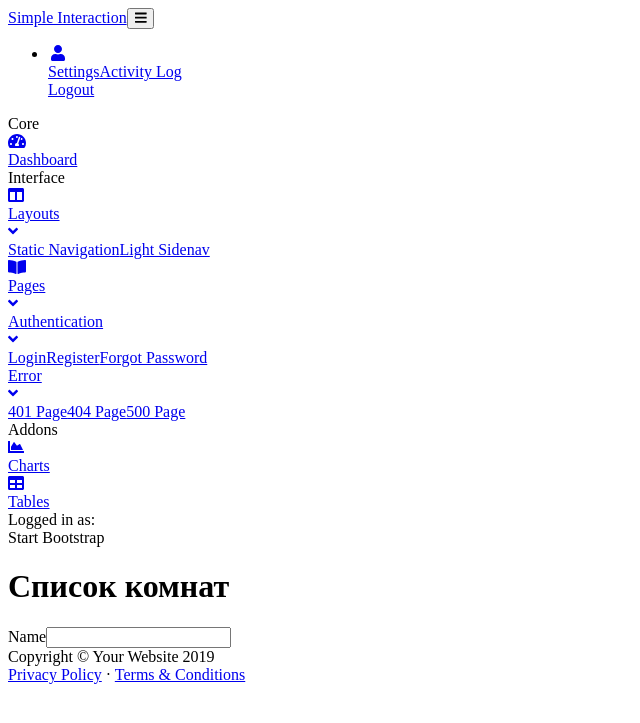
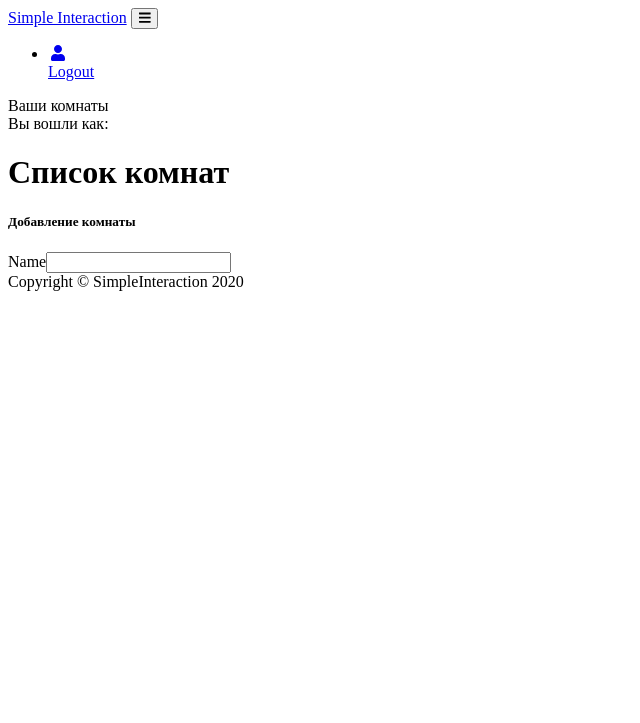
Before and after one commit to D1skord/simpleinteraction, a Symfony app: template templates/teacher/rooms.html.twig in a window 1280 px wide. Shown: the top 723 px of the page, without its empty margins (0-640 px from the left). Run offline with Twig, Linux system fonts and the light colour scheme; the template is opened without the code that fills it, so the values that code supplies are empty; form fields are guessed from the names that the template uses; some libraries are stand-ins or nearby versions.

Commit message:
Rooms in sidebar and edit views

```diff
--- a/assets/js/app.js
+++ b/assets/js/app.js
@@ -22,6 +22,11 @@ $(function() {
     $("#layoutSidenav_nav .sb-sidenav a.nav-link").each(function() {
         if (this.href === path) {
             $(this).addClass("active");
+            $(this).parent().parent().addClass("show");
+            let parentId = $(this).parent().parent().attr('id');
+            let $parentElem = $(`a[data-target="#${parentId}"]`);
+            $parentElem.addClass("active").addClass("show");
+
         }
     });
 
--- a/src/Entity/Student.php
+++ b/src/Entity/Student.php
@@ -70,9 +70,7 @@ class Student extends User
 
     public function getAnswer($taskId)
     {
-       $answers =  $this->getAnswers();
-
-       foreach ($answers as $answer) {
+       foreach ($this->answers as $answer) {
            if ($answer->getTask()->getId() == $taskId && $answer->getStudent()->getId() == $this->getId()) {
                return $answer;
            }
--- a/src/Form/AddRoomFormType.php
+++ b/src/Form/AddRoomFormType.php
@@ -21,7 +21,7 @@ class AddRoomFormType extends AbstractType
                 ]
             ])
             ->add('add', SubmitType::class,[
-                'label' => 'Добавить',
+                'label' => 'Сохранить',
                 'attr' => [
                     'class' => 'btn btn-primary'
                 ]
--- a/src/Form/AddStudentToRoomFormType.php
+++ b/src/Form/AddStudentToRoomFormType.php
@@ -22,7 +22,7 @@ class AddStudentToRoomFormType extends AbstractType
                 ]
             ])
             ->add('invite', SubmitType::class,[
-                'label' => 'Присоединить студента',
+                'label' => 'Добавить студента',
                 'attr' => [
                     'class' => 'btn btn-primary'
                 ]
--- a/templates/base.html.twig
+++ b/templates/base.html.twig
@@ -1,26 +1,27 @@
 <!DOCTYPE html>
 <html>
 <head>
-      <meta charset="utf-8" />
-      <meta http-equiv="X-UA-Compatible" content="IE=edge" />
-      <meta name="viewport" content="width=device-width, initial-scale=1" />
+  <meta charset="utf-8"/>
+  <meta http-equiv="X-UA-Compatible" content="IE=edge"/>
+  <meta name="viewport" content="width=device-width, initial-scale=1"/>
   <title>{% block title %}Welcome!{% endblock %}</title>
   {% block stylesheets %}
     {{ encore_entry_link_tags('app') }}
   {% endblock %}
-      <script src="https://cdnjs.cloudflare.com/ajax/libs/font-awesome/5.11.2/js/all.min.js" crossorigin="anonymous"></script>
+  <script src="https://cdnjs.cloudflare.com/ajax/libs/font-awesome/5.11.2/js/all.min.js"
+          crossorigin="anonymous"></script>
 </head>
 <body class="sb-nav-fixed">
-
 <nav class="sb-topnav navbar navbar-expand navbar-dark bg-dark">
-      <a class="navbar-brand" href="index.html">Simple Interaction</a><button class="btn btn-link btn-sm order-1 order-lg-0" id="sidebarToggle" href="#"><i class="fas fa-bars"></i></button>
+  <a class="navbar-brand" href="index.html">Simple Interaction</a>
+  <button class="btn btn-link btn-sm order-1 order-lg-0" id="sidebarToggle" href="#"><i class="fas fa-bars"></i>
+  </button>
   <!-- Navbar-->
   <ul class="navbar-nav ml-auto ml-md-0">
     <li class="nav-item dropdown">
-          <a class="nav-link dropdown-toggle" id="userDropdown" href="#" role="button" data-toggle="dropdown" aria-haspopup="true" aria-expanded="false"><i class="fas fa-user fa-fw"></i></a>
+      <a class="nav-link dropdown-toggle" id="userDropdown" href="#" role="button" data-toggle="dropdown"
+         aria-haspopup="true" aria-expanded="false"><i class="fas fa-user fa-fw"></i></a>
       <div class="dropdown-menu dropdown-menu-right" aria-labelledby="userDropdown">
-            <a class="dropdown-item" href="#">Settings</a><a class="dropdown-item" href="#">Activity Log</a>
-            <div class="dropdown-divider"></div>
         <a class="dropdown-item" href="login.html">Logout</a>
       </div>
     </li>
@@ -31,56 +32,44 @@
     <nav class="sb-sidenav accordion sb-sidenav-dark" id="sidenavAccordion">
       <div class="sb-sidenav-menu">
         <div class="nav">
-              <div class="sb-sidenav-menu-heading">Core</div>
-              <a class="nav-link" href="index.html"
-              ><div class="sb-nav-link-icon"><i class="fas fa-tachometer-alt"></i></div>
-                Dashboard</a
-              >
-              <div class="sb-sidenav-menu-heading">Interface</div>
-              <a class="nav-link collapsed" href="#" data-toggle="collapse" data-target="#collapseLayouts" aria-expanded="false" aria-controls="collapseLayouts"
-              ><div class="sb-nav-link-icon"><i class="fas fa-columns"></i></div>
-                Layouts
-                <div class="sb-sidenav-collapse-arrow"><i class="fas fa-angle-down"></i></div
-                ></a>
-              <div class="collapse" id="collapseLayouts" aria-labelledby="headingOne" data-parent="#sidenavAccordion">
-                <nav class="sb-sidenav-menu-nested nav"><a class="nav-link" href="layout-static.html">Static Navigation</a><a class="nav-link" href="layout-sidenav-light.html">Light Sidenav</a></nav>
-              </div>
-              <a class="nav-link collapsed" href="#" data-toggle="collapse" data-target="#collapsePages" aria-expanded="false" aria-controls="collapsePages"
-              ><div class="sb-nav-link-icon"><i class="fas fa-book-open"></i></div>
-                Pages
-                <div class="sb-sidenav-collapse-arrow"><i class="fas fa-angle-down"></i></div
-                ></a>
-              <div class="collapse" id="collapsePages" aria-labelledby="headingTwo" data-parent="#sidenavAccordion">
-                <nav class="sb-sidenav-menu-nested nav accordion" id="sidenavAccordionPages">
-                  <a class="nav-link collapsed" href="#" data-toggle="collapse" data-target="#pagesCollapseAuth" aria-expanded="false" aria-controls="pagesCollapseAuth"
-                  >Authentication
-                    <div class="sb-sidenav-collapse-arrow"><i class="fas fa-angle-down"></i></div
-                    ></a>
-                  <div class="collapse" id="pagesCollapseAuth" aria-labelledby="headingOne" data-parent="#sidenavAccordionPages">
-                    <nav class="sb-sidenav-menu-nested nav"><a class="nav-link" href="login.html">Login</a><a class="nav-link" href="register.html">Register</a><a class="nav-link" href="password.html">Forgot Password</a></nav>
-                  </div>
-                  <a class="nav-link collapsed" href="#" data-toggle="collapse" data-target="#pagesCollapseError" aria-expanded="false" aria-controls="pagesCollapseError"
-                  >Error
-                    <div class="sb-sidenav-collapse-arrow"><i class="fas fa-angle-down"></i></div
-                    ></a>
-                  <div class="collapse" id="pagesCollapseError" aria-labelledby="headingOne" data-parent="#sidenavAccordionPages">
-                    <nav class="sb-sidenav-menu-nested nav"><a class="nav-link" href="401.html">401 Page</a><a class="nav-link" href="404.html">404 Page</a><a class="nav-link" href="500.html">500 Page</a></nav>
-                  </div>
+          <div class="sb-sidenav-menu-heading">Ваши комнаты</div>
+
+
+          {% for room in app.user.rooms %}
+            <a class="nav-link collapsed" href="#" data-toggle="collapse" data-target="#collapseRoom{{ room.id }}"
+               aria-expanded="false" aria-controls="collapseRoom{{ room.id }}">
+              <div class="sb-nav-link-icon"><i class="fas fa-th-large"></i></div>
+              {{ room.name }}
+              <div class="sb-sidenav-collapse-arrow"><i class="fas fa-angle-down"></i></div>
+            </a>
+            <div class="collapse" id="collapseRoom{{ room.id }}" aria-labelledby="headingOne"
+                 data-parent="#sidenavAccordion">
+              <nav class="sb-sidenav-menu-nested nav">
+                <a class="nav-link" href="{{ path('teacher_room', {'roomId': room.id}) }}">
+                  <div class="sb-nav-link-icon"><i class="fas fa-th-large"></i></div>
+                  Перейти в комнату
+                </a>
+                {% if (room.tasks | length) %}
+                  {% for task in room.tasks %}
+                    <a class="nav-link" href="{{ path('teacher_task', {'roomId': room.id, 'taskId': task.id}) }}">
+                      <div class="sb-nav-link-icon"><i class="fas fa-th-list"></i></div>
+                      {{ task.name }}
+                    </a>
+                  {% endfor %}
+                {% endif %}
               </nav>
             </div>
-              <div class="sb-sidenav-menu-heading">Addons</div>
-              <a class="nav-link" href="charts.html"
-              ><div class="sb-nav-link-icon"><i class="fas fa-chart-area"></i></div>
-                Charts</a
-              ><a class="nav-link" href="tables.html"
-              ><div class="sb-nav-link-icon"><i class="fas fa-table"></i></div>
-                Tables</a
-              >
+
+
+
+          {% endfor %}
+
+
         </div>
       </div>
       <div class="sb-sidenav-footer">
-            <div class="small">Logged in as:</div>
-            Start Bootstrap
+        <div class="small">Вы вошли как:</div>
+        {{ app.user.email }}
       </div>
     </nav>
   </div>
@@ -99,17 +88,12 @@
           </div>
         </div>
       </div>
-          {% block body %}13{% endblock %}
+      {% block body %}{% endblock %}
     </main>
     <footer class="py-4 bg-light mt-auto">
       <div class="container-fluid">
         <div class="d-flex align-items-center justify-content-between small">
-              <div class="text-muted">Copyright &copy; Your Website 2019</div>
-              <div>
-                <a href="#">Privacy Policy</a>
-                &middot;
-                <a href="#">Terms &amp; Conditions</a>
-              </div>
+          <div class="text-muted">Copyright &copy; SimpleInteraction {{ "now"|date("Y") }}</div>
         </div>
       </div>
     </footer>
@@ -117,7 +101,6 @@
 </div>
 
 
-
 {% block javascripts %}
   {{ encore_entry_script_tags('app') }}
 {% endblock %}
--- a/templates/registration/register.html.twig
+++ b/templates/registration/register.html.twig
@@ -1,4 +1,4 @@
-{% extends 'base.html.twig' %}
+{% extends 'empty.html.twig' %}
 
 {% block title %}Register{% endblock %}
 
--- a/templates/security/login.html.twig
+++ b/templates/security/login.html.twig
@@ -1,4 +1,4 @@
-{% extends 'base.html.twig' %}
+{% extends 'empty.html.twig' %}
 
 {% block title %}Log in!{% endblock %}
 
--- a/templates/teacher/rooms.html.twig
+++ b/templates/teacher/rooms.html.twig
@@ -21,12 +21,25 @@
           </div>
         </div>
       {% endfor %}
+
+
+    </div>
+
+    <div class="row">
+      <div class="col-sm-4">
+        <div class="card">
+          <h5 class="card-header">Добавление комнаты</h5>
+          <div class="card-body">
+            {{ form_start(addRoomForm) }}
+            {{ form_row(addRoomForm.name) }}
+            {{ form_end(addRoomForm) }}
+          </div>
+        </div>
+      </div>
     </div>
   </div>
 
 
 
-  {{ form_start(addRoomForm) }}
-  {{ form_row(addRoomForm.name) }}
-  {{ form_end(addRoomForm) }}
+
 {% endblock %}
```
Also changed, not shown: src/Controller/TeacherController.php (+49 -34 lines), src/Entity/Room.php (+13 -0 lines), templates/empty.html.twig (added, +36 -0 lines), templates/teacher/room.html.twig (+13 -1 lines), templates/teacher/task.html.twig (+0 -10 lines), templates/teacher/task_edit.html.twig (added, +37 -0 lines). Lines whose indentation alone changed are shown as unchanged.
